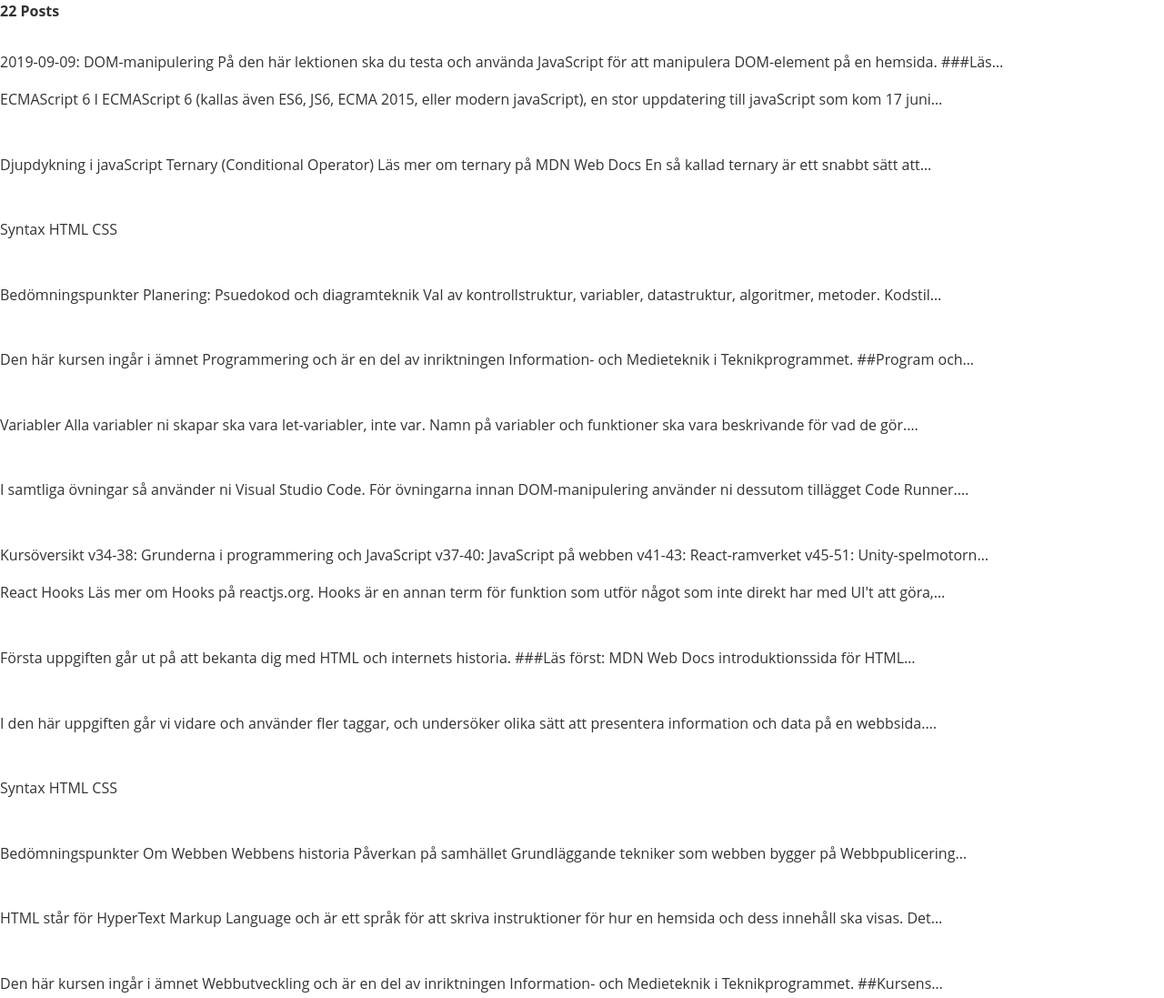
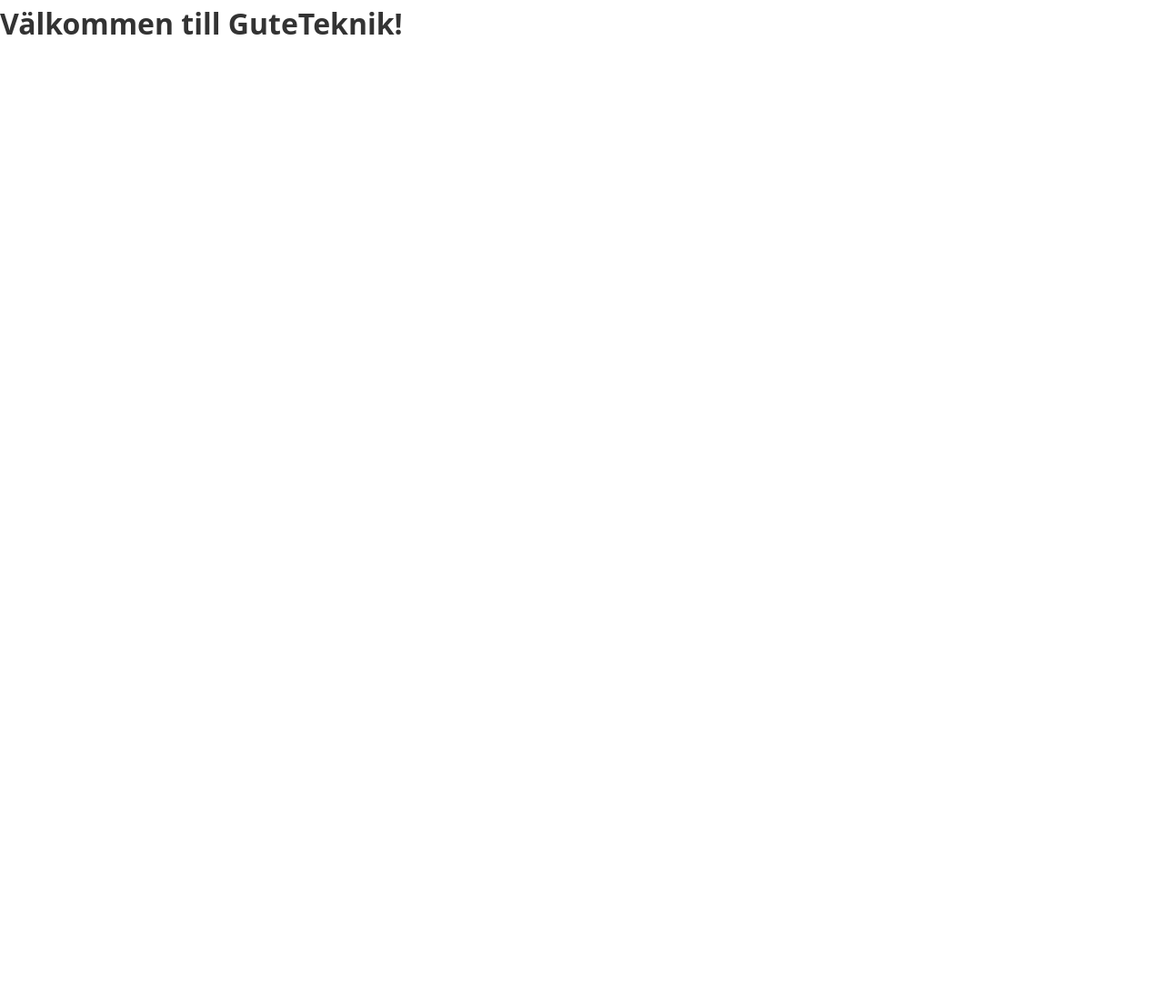
Before and after one commit to FractalThought/GuteTeknik2, a Gatsby site: page / in a window 1280 px wide. Shown: the top 1097 px of the page at 91% size. After the commit the page ends 800 px from the top, so only its background shows below. Built offline with nearby package versions, Linux system fonts and the light colour scheme; Gatsby itself is replaced by a stand-in of ours.

Commit message:
added branch and started on new start page

```diff
--- a/src/pages/index.js
+++ b/src/pages/index.js
@@ -4,19 +4,26 @@ import Container from "../components/Container"
 
 export default ({ data }) => {
   console.log(data)
+
   return (
     <div>
-      <h4>{data.allMarkdownRemark.totalCount} Posts</h4>
-      {data.allMarkdownRemark.edges.map(({ node }) => (
-        <div key={node.id}>
-          <h3>
-            <Link to={node.fields.slug}>{node.frontmatter.title}</Link>
-          </h3>
-          <p>{node.excerpt}</p>
-        </div>
-      ))}
+      <h1>Välkommen till GuteTeknik!</h1>
     </div>
   )
+
+  // return (
+  //   <div>
+  //     <h4>{data.allMarkdownRemark.totalCount} Posts</h4>
+  //     {data.allMarkdownRemark.edges.map(({ node }) => (
+  //       <div key={node.id}>
+  //         <h3>
+  //           <Link to={node.fields.slug}>{node.frontmatter.title}</Link>
+  //         </h3>
+  //         <p>{node.excerpt}</p>
+  //       </div>
+  //     ))}
+  //   </div>
+  // )
 }
 
 export const query = graphql`
```
